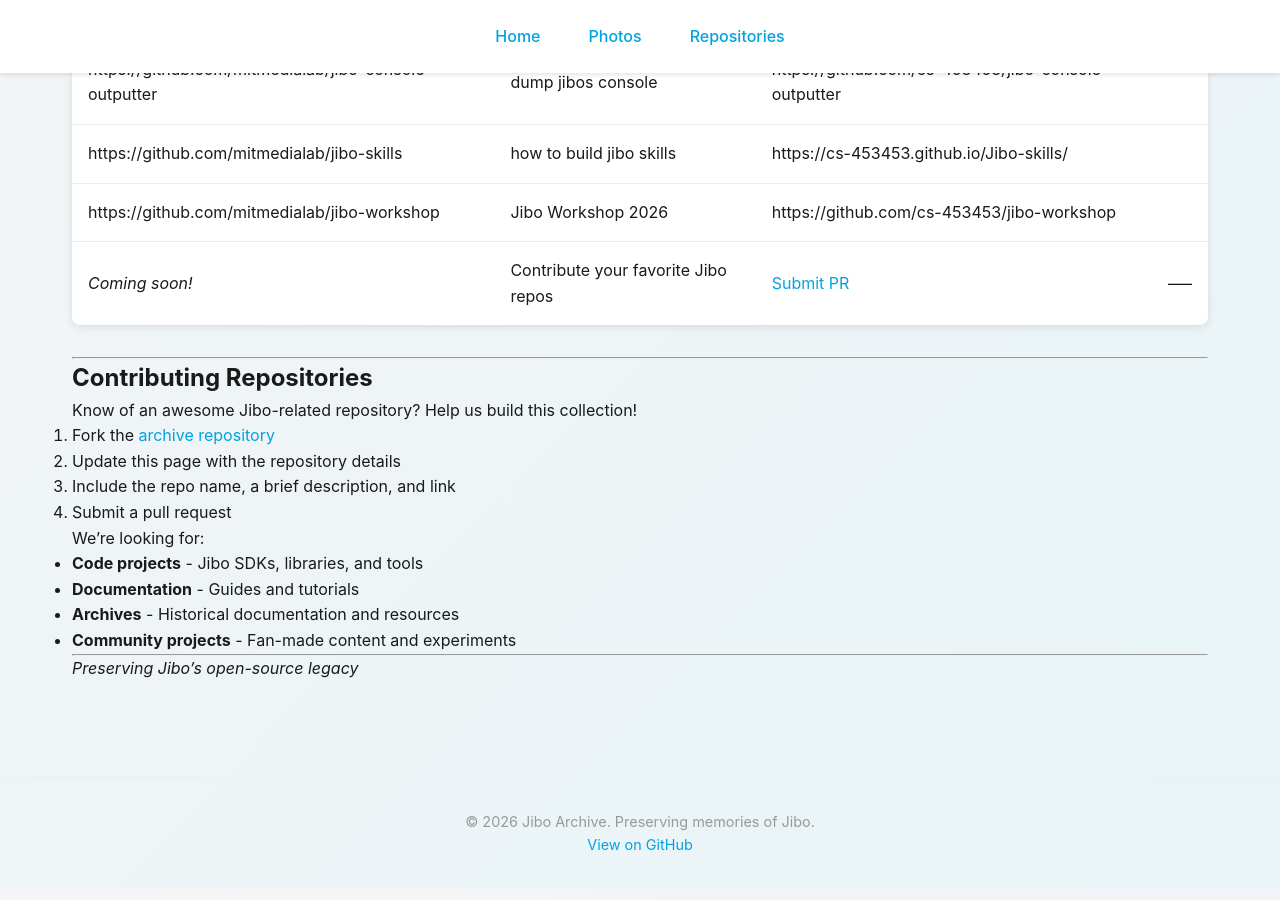
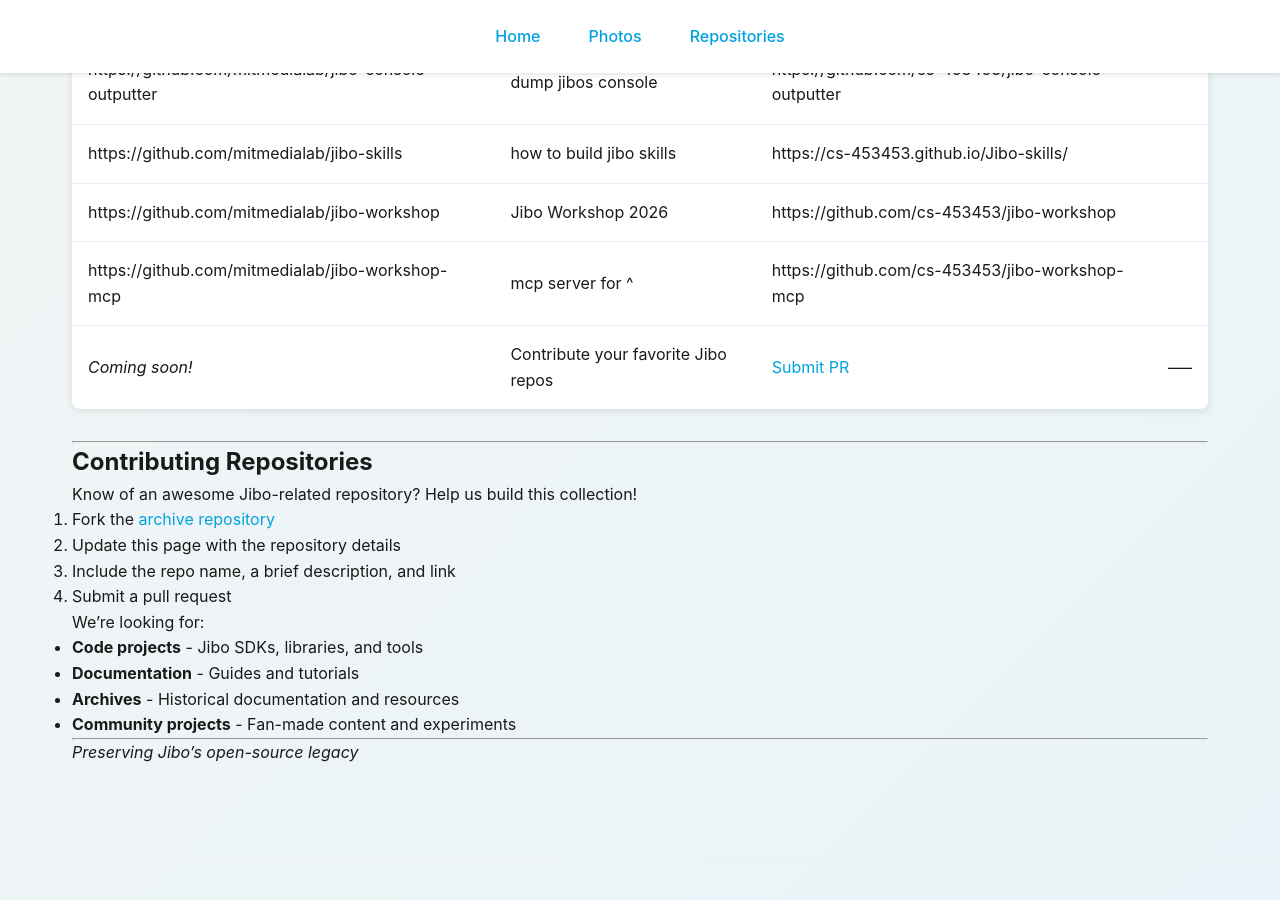
Before and after one commit to cs-453453/jibo-archive, a Jekyll site: the page built from repos/index.md, in a window 1280 px wide and 900 px high, scrolled down 606 px. Built offline with Jekyll 4.4.1, drawn with Linux system fonts in a browser that asks for light colours.

Commit message:
Add Jibo Workshop MCP server link to index

```diff
--- a/repos/index.md
+++ b/repos/index.md
@@ -18,6 +18,7 @@ A collection of Jibo-related open-source projects, resources, and community cont
 | https://github.com/mitmedialab/jibo-console-outputter | dump jibos console | https://github.com/cs-453453/jibo-console-outputter |
 | https://github.com/mitmedialab/jibo-skills | how to build jibo skills | https://cs-453453.github.io/Jibo-skills/ |
 | https://github.com/mitmedialab/jibo-workshop | Jibo Workshop 2026 | https://github.com/cs-453453/jibo-workshop |
+| https://github.com/mitmedialab/jibo-workshop-mcp | mcp server for ^ | https://github.com/cs-453453/jibo-workshop-mcp |
 | *Coming soon!* | Contribute your favorite Jibo repos | [Submit PR](https://github.com/cs-453453/jibo-archive) | -----|
 
 ---
```
